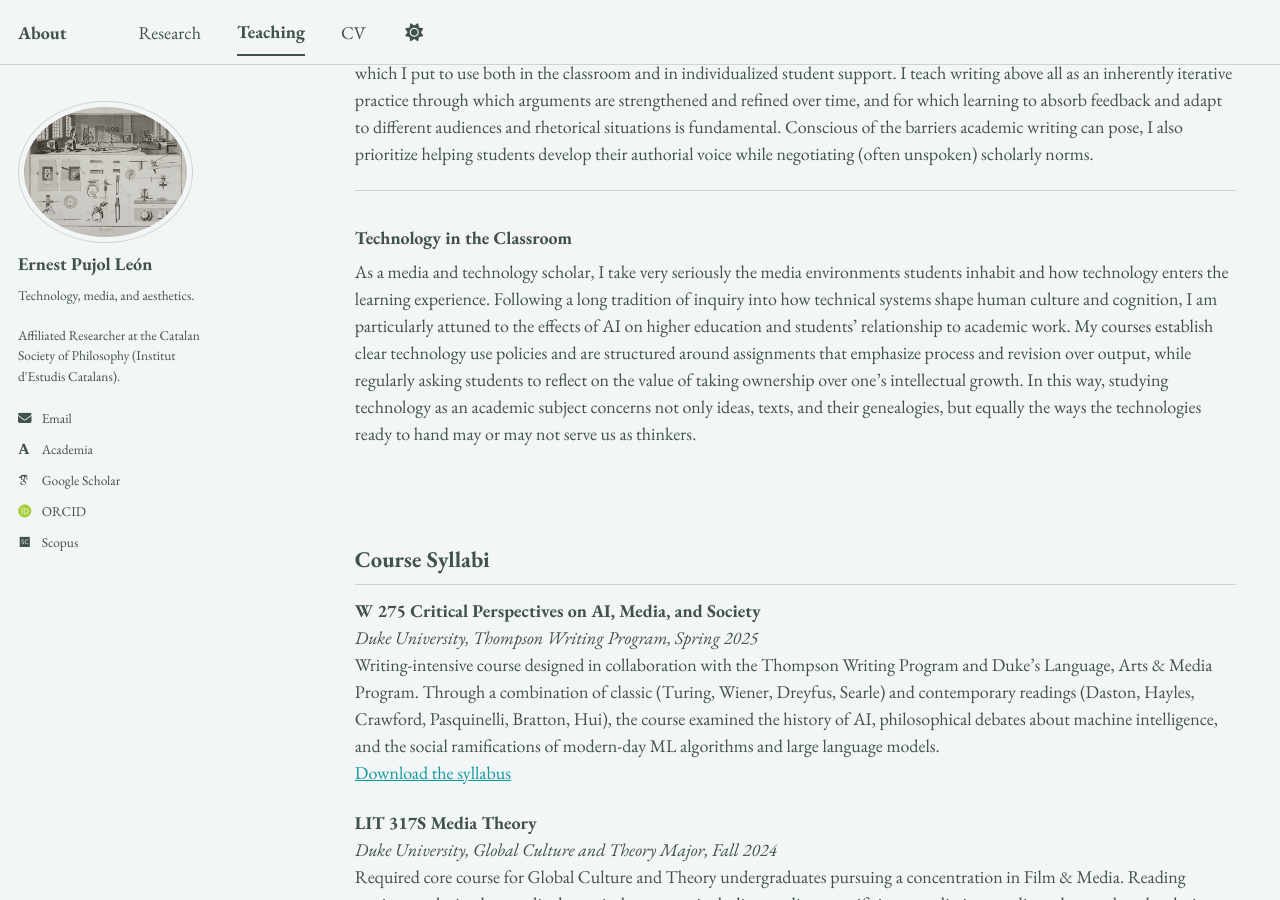
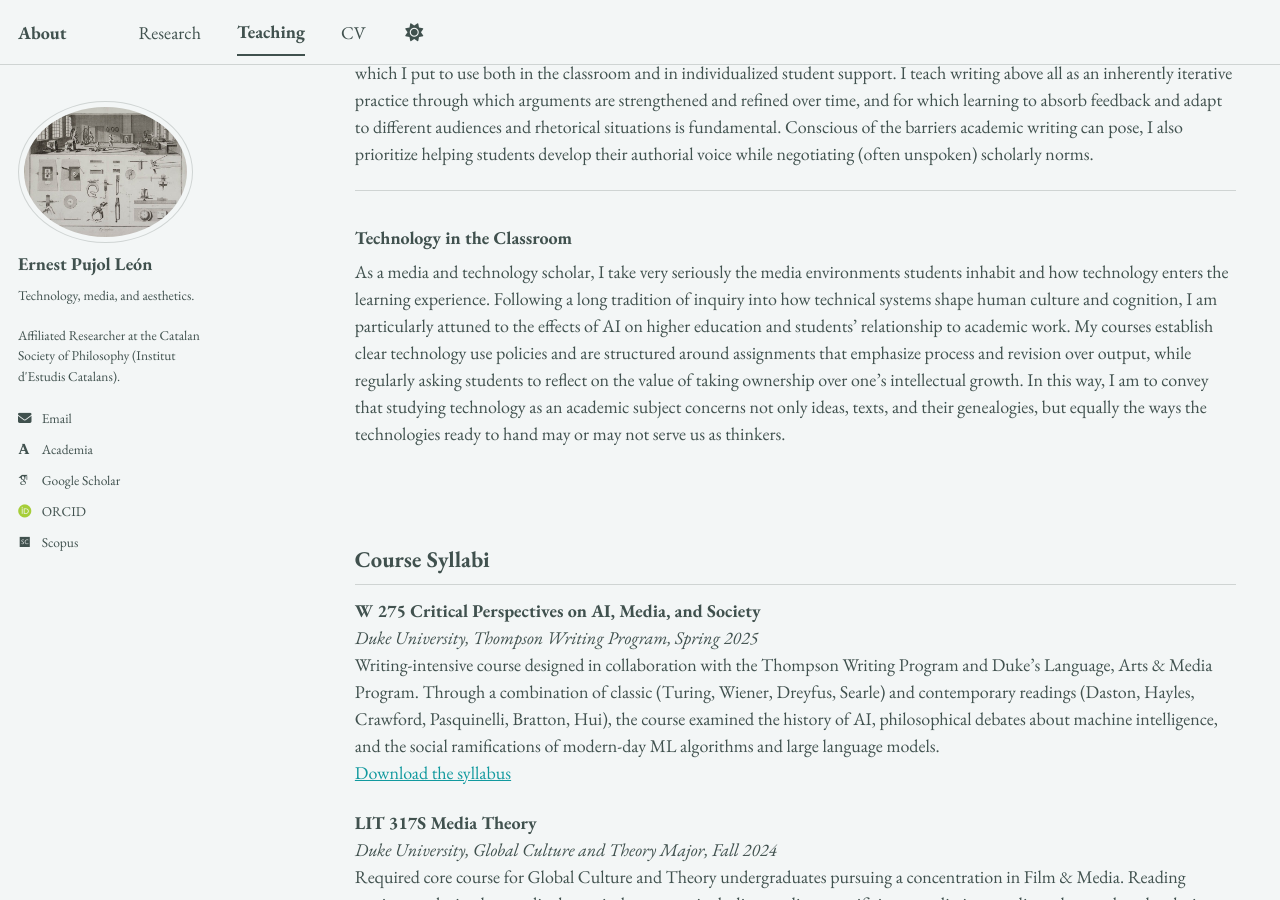
Before and after one commit to epujol90/epujol90.github.io, a Jekyll site: the page built from _pages/teaching.md, in a window 1280 px wide and 900 px high, scrolled down 813 px. Built offline with Jekyll 4.4.1, drawn with Linux system fonts in a browser that asks for light colours; some web fonts are replaced; a script bundle is joined from its source files by our own code; library files that are not in the unit come from our copies.

Commit message:
Update teaching.md

```diff
--- a/_pages/teaching.md
+++ b/_pages/teaching.md
@@ -21,7 +21,7 @@ Beyond traditional coursework, my teaching is deeply indebted to my writing cent
 ---
 
 ### Technology in the Classroom
-As a media and technology scholar, I take very seriously the media environments students inhabit and how technology enters the learning experience. Following a long tradition of inquiry into how technical systems shape human culture and cognition, I am particularly attuned to the effects of AI on higher education and students’ relationship to academic work. My courses establish clear technology use policies and are structured around assignments that emphasize process and revision over output, while regularly asking students to reflect on the value of taking ownership over one’s intellectual growth. In this way, studying technology as an academic subject concerns not only ideas, texts, and their genealogies, but equally the ways the technologies ready to hand may or may not serve us as thinkers.
+As a media and technology scholar, I take very seriously the media environments students inhabit and how technology enters the learning experience. Following a long tradition of inquiry into how technical systems shape human culture and cognition, I am particularly attuned to the effects of AI on higher education and students’ relationship to academic work. My courses establish clear technology use policies and are structured around assignments that emphasize process and revision over output, while regularly asking students to reflect on the value of taking ownership over one’s intellectual growth. In this way, I am to convey that studying technology as an academic subject concerns not only ideas, texts, and their genealogies, but equally the ways the technologies ready to hand may or may not serve us as thinkers.
 <br>
 <br>
 <br>
```
